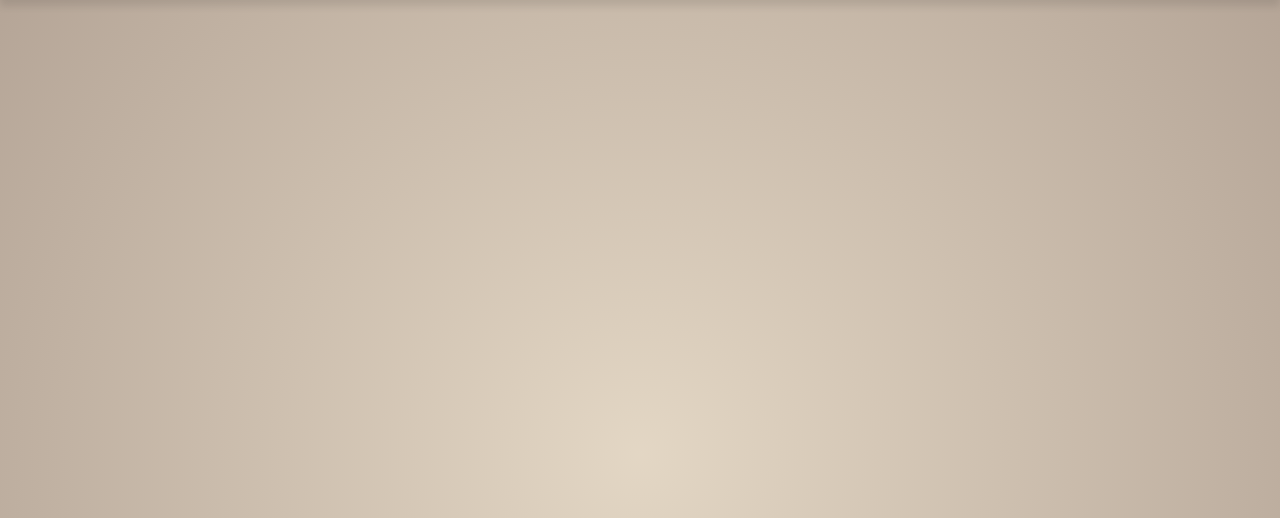
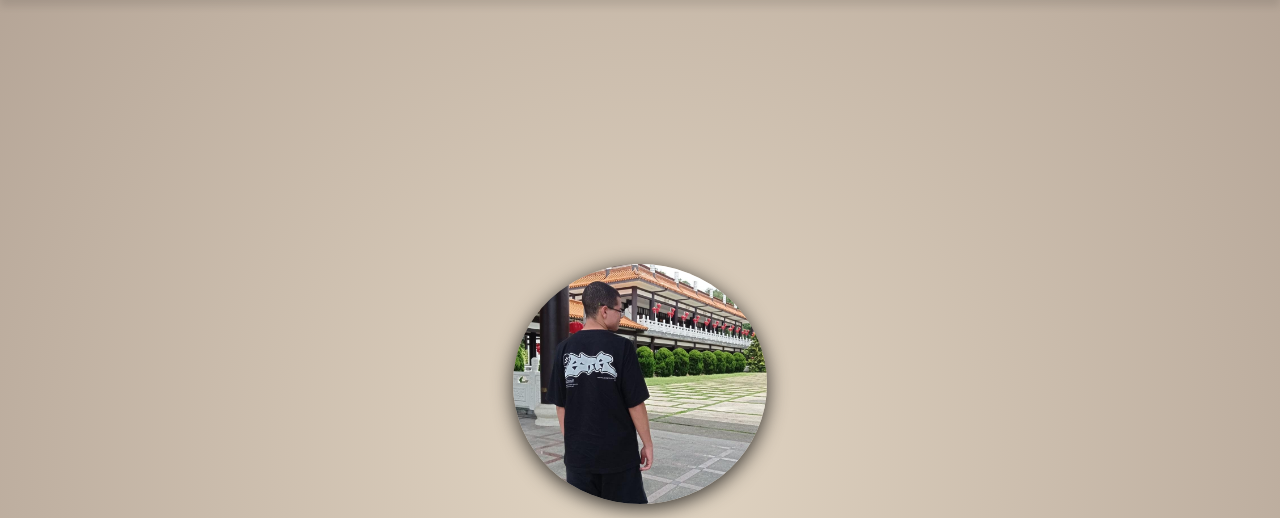
Before and after one commit to GbznOliver/GB.Dev, a plain HTML site: page index.html in a window 1280 px wide. Shown: the part 79-597 px from the top of the page. Drawn offline with nearby package versions, Linux system fonts and the light colour scheme.

Commit message:
Atualizar o index.html

```diff
--- a/index.html
+++ b/index.html
@@ -20,7 +20,7 @@
     </header>
     <main>
         <section class="apresentacao">
-            <img class="foto-perfil" src="img/255e5c8e-cd8c-49c0-91a1-e1a5a4e78b01.jfif" alt="">
+            <img class="foto-perfil" src="255e5c8e-cd8c-49c0-91a1-e1a5a4e78b01.jfif" alt="">
             <h1 class="apresentacao-nome">Oi, me chamo Gabriel Oliveira</h1>
             <p class="apresentacao-p">Desenvolvedor Front-end em formação</p>
             <p class="apresentacao-p2">Mostro que tudo é possivel em apenas um site.</p>
```
